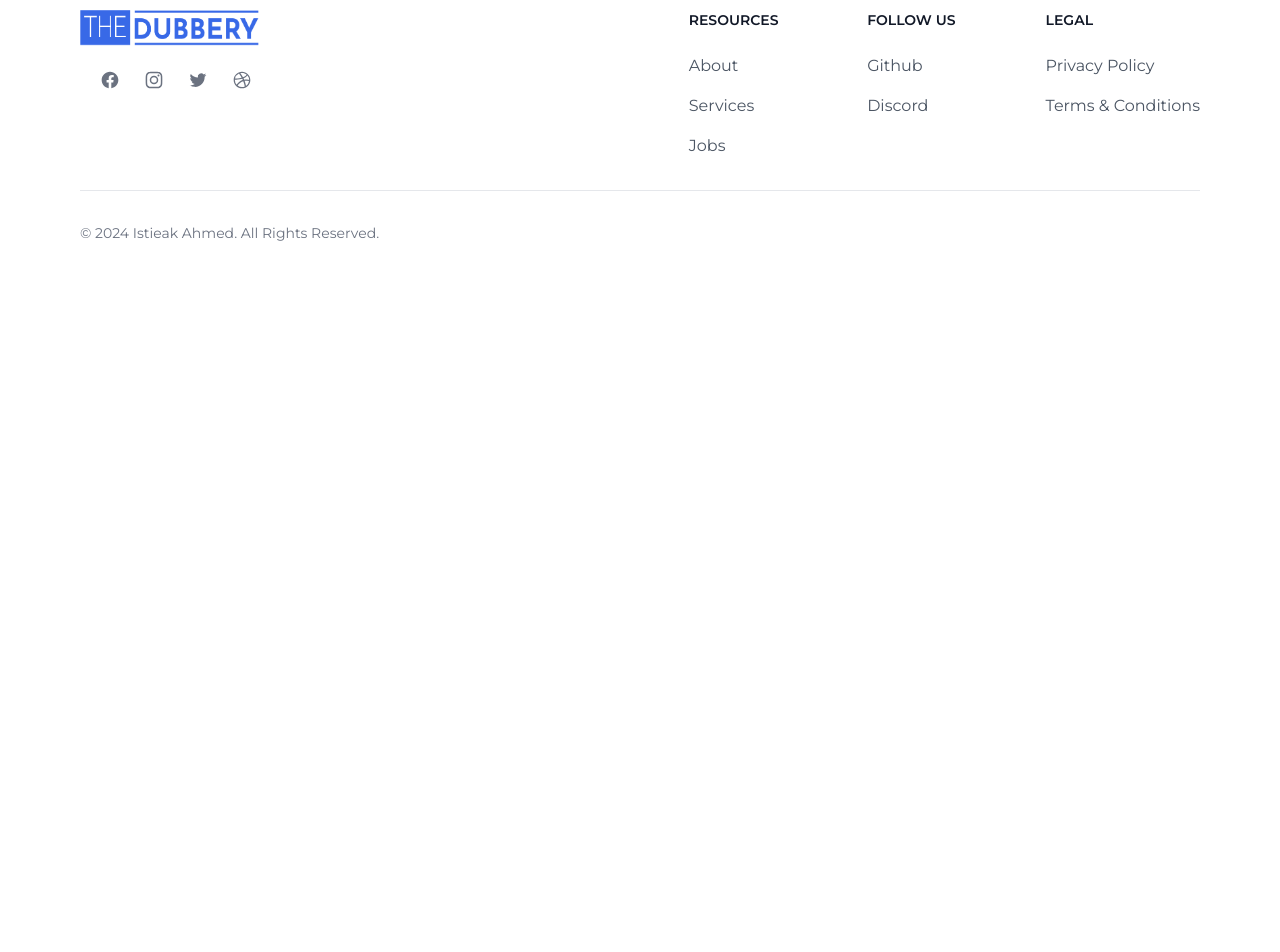
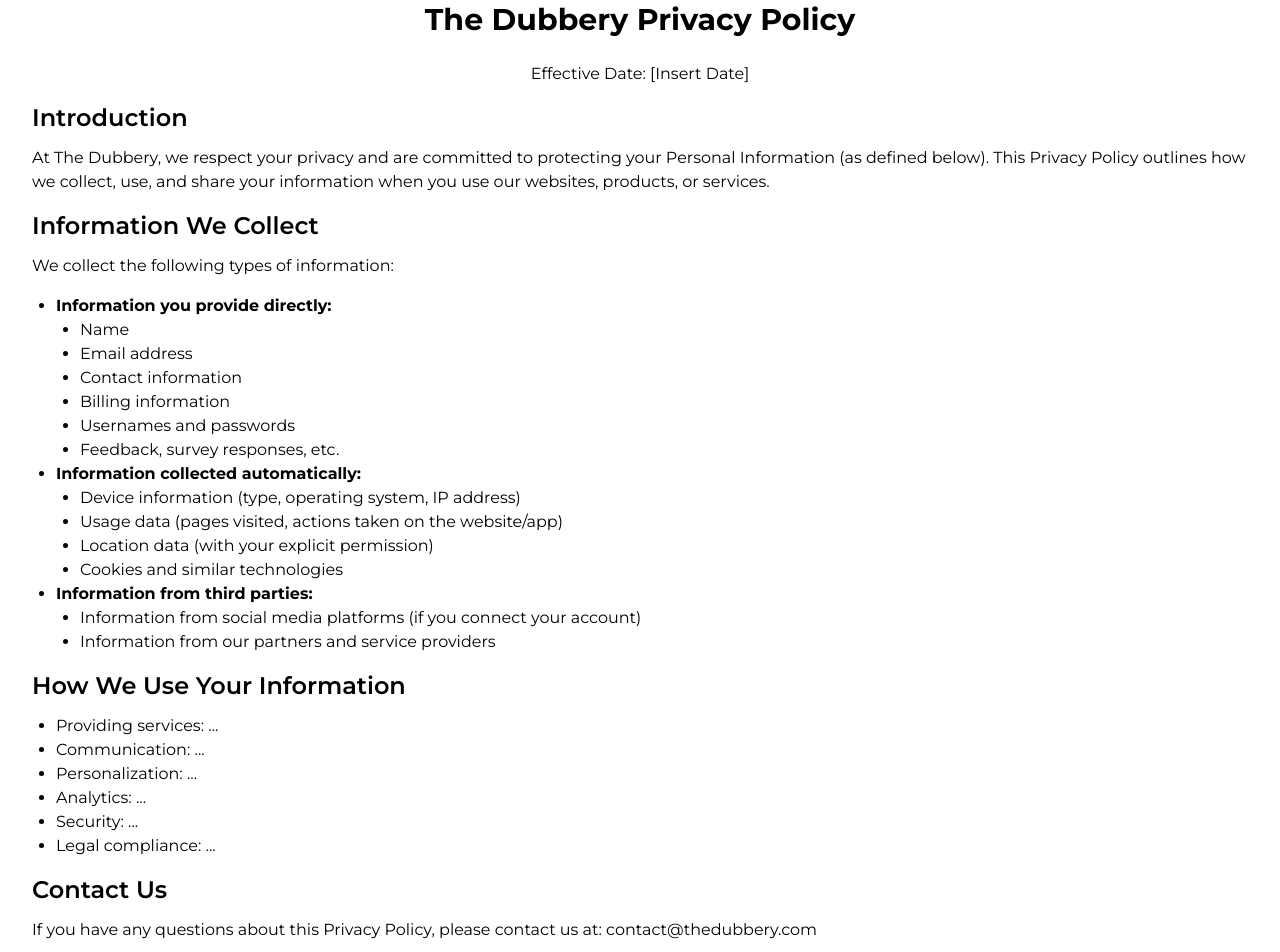
Before and after one commit to istieak-a/the-dubbery, a React (Vite) app: page /privacy-policy in a window 1280 px wide. Shown: the part 120-1072 px from the top of the page. Before the commit the page ends 800 px from the top, so only its background shows below. Built offline with nearby package versions, Linux system fonts and the light colour scheme; a web font is replaced by a local one.

Commit message:
Update contact email address and remove invite section

```diff
--- a/src/App.jsx
+++ b/src/App.jsx
@@ -1,11 +1,14 @@
 import React from "react";
-import Home from "./Components/Home/Home"
+import Home from "./Components/Home/Home";
 import AboutPage from "./Components/AboutPage";
 import ServicePage from "./Components/Services/ServicePage";
 import ContactPage from "./Components/ContactPage";
 import { BrowserRouter, Route, Routes } from "react-router-dom";
 import Navbar from "./Components/Navbar";
 import Footer from "./Components/Footer";
+import CareerPage from "./Components/CareerPage";
+import PrivacyPolicy from "./Components/PrivacyPolicy";
+import NotFound from "./Components/NotFound";
 
 const App = () => {
   return (
@@ -16,8 +19,11 @@
         <Route path="/about" element={<AboutPage />} />
         <Route path="/services" element={<ServicePage />} />
         <Route path="/contact" element={<ContactPage />} />
+        <Route path="/career" element={<CareerPage />} />
+        <Route path="/privacy-policy" element={<PrivacyPolicy />} />
+        <Route path="*" element={<NotFound/>} />
       </Routes>
-      <Footer/>
+      <Footer />
     </BrowserRouter>
   );
 };
--- /dev/null
+++ b/src/Components/CareerPage.jsx
@@ -0,0 +1,11 @@
+import React from 'react'
+
+const CareerPage = () => {
+  return (
+    <div>
+      this is career page
+    </div>
+  )
+}
+
+export default CareerPage
--- a/src/Components/ContactPage.jsx
+++ b/src/Components/ContactPage.jsx
@@ -7,8 +7,8 @@
 const contactData = [
   {
     icon: <MdEmail />,
-    link: "mailto:sales@thedubbery.com",
-    name: "sales@thedubbery.com",
+    link: "mailto:contact@thedubbery.com",
+    name: "contact@thedubbery.com",
   },
   {
     icon: <FaPhone />,
--- a/src/Components/Footer.jsx
+++ b/src/Components/Footer.jsx
@@ -1,5 +1,6 @@
 import React from "react";
 import logo from "../images/logo.png";
+import { Link } from "react-router-dom";
 const Footer = () => {
   return (
     <footer className="bg-white px-10 py-20 dark:bg-gray-800 sm:p-6 md:px-20 md:py-10">
@@ -106,44 +107,40 @@
               </h2>
               <ul className="flex flex-col gap-4 text-gray-600 dark:text-gray-400">
                 <li>
-                  <a href="https://thedubbery.com" className="hover:underline">
+                  <Link to={`/about`} className="hover:underline">
                     About
-                  </a>
+                  </Link>
                 </li>
                 <li>
-                  <a
-                    href="https://tailwindcss.com/"
-                    className="hover:underline"
-                  >
+                  <Link to={`/services`} className="hover:underline">
                     Services
-                  </a>
+                  </Link>
                 </li>
                 <li>
-                  <a href="#">Jobs</a>
+                  <Link to={`/contact`} className="hover:underline">
+                    Contact
+                  </Link>
                 </li>
               </ul>
             </div>
             <div>
               <h2 className="mb-6 text-sm font-semibold uppercase text-gray-900 dark:text-white">
-                Follow us
+                Others
               </h2>
               <ul className="text-gray-600 dark:text-gray-400">
                 <li className="mb-4">
-                  <a
-                    href="https://github.com/themesberg/flowbite"
-                    className="hover:underline "
-                  >
-                    Github
-                  </a>
+                  <Link to={`/career`} className="hover:underline">
+                    Career
+                  </Link>
                 </li>
-                <li>
+                {/* <li>
                   <a
                     href="https://discord.gg/4eeurUVvTy"
                     className="hover:underline"
                   >
                     Discord
                   </a>
-                </li>
+                </li> */}
               </ul>
             </div>
             <div>
--- a/src/Components/Home/AboutSection.jsx
+++ b/src/Components/Home/AboutSection.jsx
@@ -5,12 +5,20 @@
   return (
     <div className=" bg-[#F8F8FF]">
       <img src={wave} alt="wave" className="absolute z-10 w-full md:hidden" />
-      <div className="py-28 flex flex-col md:flex-row md:px-5 lg:px-20 items-center gap-10 lg:gap-20">
+      <div className="flex flex-col items-center justify-center md:flex-row gap-20 px-[10vw] py-[15vh]">
         <img className="w-[300px]" src={artist} />
-        <div className="px-8 flex flex-col gap-3">
-          <h1 className="text-[10px] lg:text-sm font-medium text-[#3d67ff]">ABOUT US</h1>
-          <h1 className="font-bold text-3xl md:text-4xl lg:text-6xl text-[#3869e7]">We make sure your content is available in major languages globally.</h1>
-          <p className="pt-2 text-sm w-[80%] md:w-full lg:w-[70%]">Lorem ipsum dolor, sit amet consectetur adipisicing elit. Impedit, quae cum molestias magni cumque facilis natus beatae omnis vero incidunt?</p>
+        <div className="">
+          <h1 className="text-[10px] font-medium text-[#3d67ff] lg:text-sm">
+            ABOUT US
+          </h1>
+          <h1 className="text-3xl font-bold text-[#3869e7] md:text-4xl lg:text-6xl">
+            We make sure your content is available in major languages globally.
+          </h1>
+          <p className=" text-sm mt-7">
+            Lorem ipsum dolor, sit amet consectetur adipisicing elit. Impedit,
+            quae cum molestias magni cumque facilis natus beatae omnis vero
+            incidunt?
+          </p>
         </div>
       </div>
     </div>
--- a/src/Components/Home/Hero1.jsx
+++ b/src/Components/Home/Hero1.jsx
@@ -3,12 +3,11 @@
 import { Link } from "react-router-dom";
 const Home = () => {
   return (
-    <div className="flex h-[calc(100vh-90px)] w-full items-center justify-center bg-[#101827] text-white">
-      <div className="mx-10 flex flex-col items-center gap-3 text-center">
-        <h1 className="font-gilroy text-5xl font-black md:text-7xl xl:w-[70%] xl:text-8xl">
-          Meet with your global audience!
+    <div className="flex flex-col text-center w-full items-center justify-center bg-[#101827] text-white py-20">
+      <h1 className="font-gilroy text-[6vw] font-black md:text-7xl xl:w-[70%] xl:text-8xl">
+        Meet with your <br /> global audience!
       </h1>
-        <p className="line-clamp-3 w-1/2 text-xs">
+      <p className="line-clamp-3 w-[40%] text-xs mt-5">
         Break language barriers and connect with a global audience! Our audio
         translation services bring your content to life in multiple languages,
         ensuring your message resonates worldwide. Welcome to a new era of
@@ -18,13 +17,12 @@
         <motion.button
           whileHover={{ scale: 1.1 }}
           whileTap={{ scale: 0.9 }}
-            className="mt-8 rounded-lg bg-[#3869e7] px-5 py-1 text-lg text-white shadow-md duration-300 hover:bg-[#1345c5] md:px-6 md:py-3 md:text-2xl"
+          className="mt-10 rounded-lg bg-[#3869e7] px-5 py-1 text-lg text-white shadow-md duration-300 hover:bg-[#1345c5] md:px-6 md:py-3 md:text-2xl"
         >
           Explore all services
         </motion.button>
       </Link>
     </div>
-    </div>
   );
 };
 
--- a/src/Components/Home/Home.jsx
+++ b/src/Components/Home/Home.jsx
@@ -2,7 +2,7 @@
 import Hero1 from "./Hero1";
 import AboutSection from "./AboutSection";
 import ServiceSection from "./ServiceSection";
-import InviteSection from "./InviteSection";
+// import InviteSection from "./InviteSection";
 
 const Home = () => {
   return (
@@ -10,7 +10,7 @@
       <Hero1 />
       <AboutSection />
       <ServiceSection />
-      <InviteSection />
+      {/* <InviteSection /> */}
     </>
   );
 };
--- /dev/null
+++ b/src/Components/NotFound.jsx
@@ -0,0 +1,13 @@
+import React from "react";
+import error from "../assets/not-found.svg"
+
+const NotFound = () => {
+  return (
+    <div className="py-[10vh] flex gap-10 flex-col items-center justify-center">
+        <img src={error} alt="error" className="w-[40%]" />
+      <h1 className="text-xl">Sorry your requested page not found!</h1>
+    </div>
+  );
+};
+
+export default NotFound;
--- /dev/null
+++ b/src/Components/PrivacyPolicy.jsx
@@ -0,0 +1,84 @@
+import React from "react";
+
+function PrivacyPolicy() {
+  return (
+    <div className="container mx-auto p-8">
+      {/* Heading */}
+      <h1 className="mb-6 text-center text-3xl font-bold">
+        The Dubbery Privacy Policy
+      </h1>
+      <p className="mb-4 text-center">Effective Date: [Insert Date]</p>
+
+      {/* Introduction */}
+      <h2 className="mb-3 text-2xl font-semibold">Introduction</h2>
+      <p className="mb-4">
+        At The Dubbery, we respect your privacy and are committed to protecting
+        your Personal Information (as defined below). This Privacy Policy
+        outlines how we collect, use, and share your information when you use
+        our websites, products, or services.
+      </p>
+
+      {/* Information We Collect */}
+      <h2 className="mb-3 text-2xl font-semibold">Information We Collect</h2>
+      <p className="mb-4">We collect the following types of information:</p>
+      <ul className="mb-4 ml-6 list-disc">
+        <li>
+          <strong>Information you provide directly:</strong>
+          <ul className="ml-6 list-disc">
+            <li>Name</li>
+            <li>Email address</li>
+            <li>Contact information</li>
+            <li>Billing information</li>
+            <li>Usernames and passwords</li>
+            <li>Feedback, survey responses, etc.</li>
+          </ul>
+        </li>
+        <li>
+          <strong>Information collected automatically:</strong>
+          <ul className="ml-6 list-disc">
+            <li>Device information (type, operating system, IP address)</li>
+            <li>
+              Usage data (pages visited, actions taken on the website/app)
+            </li>
+            <li>Location data (with your explicit permission)</li>
+            <li>Cookies and similar technologies</li>
+          </ul>
+        </li>
+        <li>
+          <strong>Information from third parties:</strong>
+          <ul className="ml-6 list-disc">
+            <li>
+              Information from social media platforms (if you connect your
+              account)
+            </li>
+            <li>Information from our partners and service providers</li>
+          </ul>
+        </li>
+      </ul>
+
+      {/* How We Use Your Information */}
+      <h2 className="mb-3 text-2xl font-semibold">
+        How We Use Your Information
+      </h2>
+      <ul className="mb-4 ml-6 list-disc">
+        <li>Providing services: ...</li>
+        <li>Communication: ...</li>
+        <li>Personalization: ...</li>
+        <li>Analytics: ...</li>
+        <li>Security: ...</li>
+        <li>Legal compliance: ...</li>
+      </ul>
+
+      {/* ... Add rest of your Policy sections - similar structure  */}
+
+      {/* Contact Us */}
+      <h2 className="mb-3 text-2xl font-semibold">Contact Us</h2>
+      <p>
+        If you have any questions about this Privacy Policy, please contact us
+        at: contact@thedubbery.com
+      </p>
+    </div>
+  );
+}
+
+export default PrivacyPolicy;
```
Lines whose indentation alone changed are shown as unchanged.
